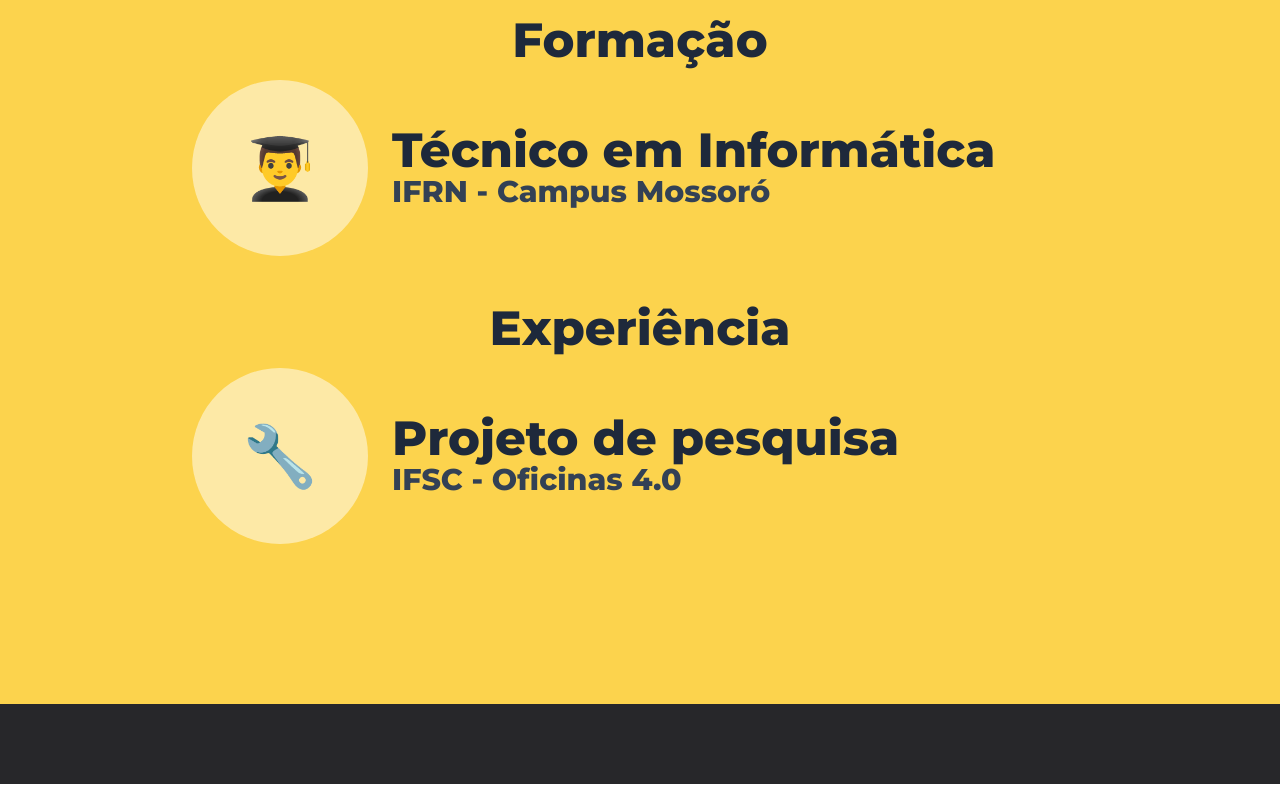
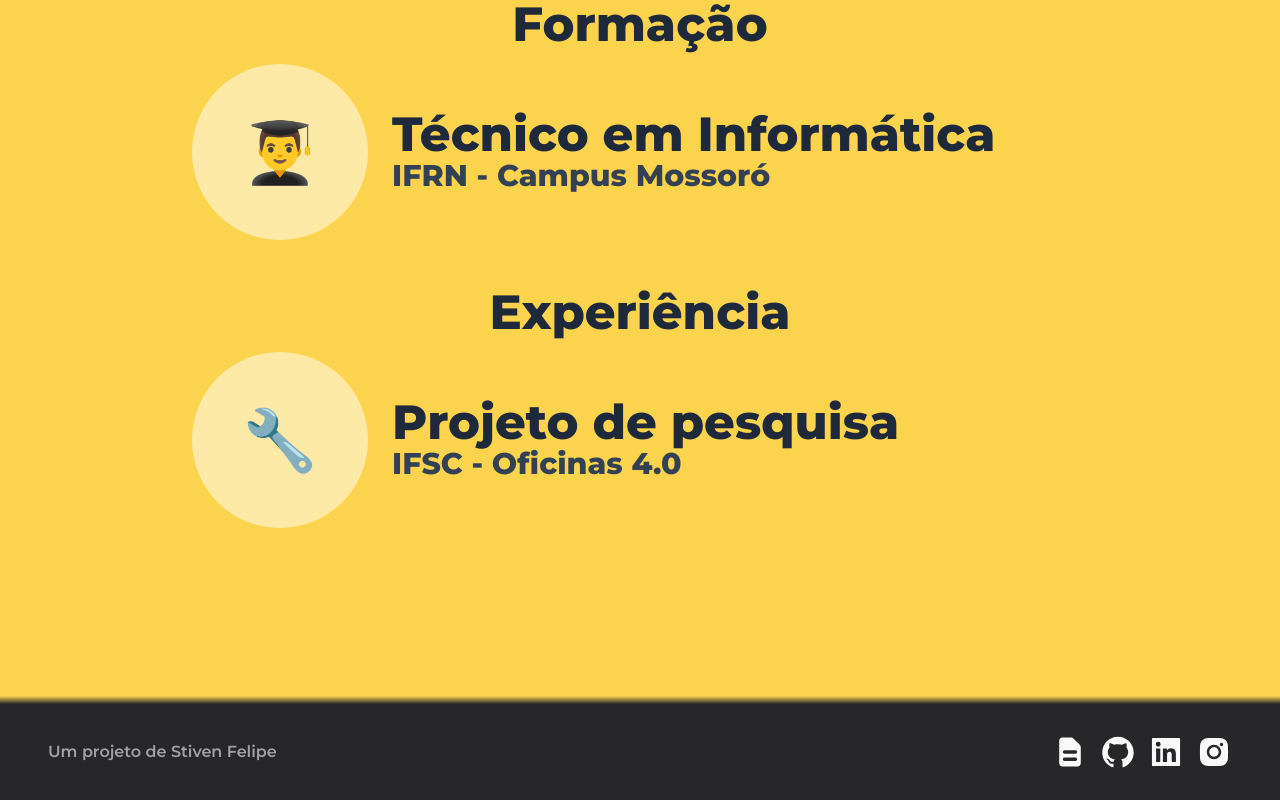
Before and after one commit to StivenF0/personal-website, a Next.js app: page / in a window 1280 px wide. Shown: the part 1936-2736 px from the top of the page. Built offline with nearby package versions, Linux system fonts and the light colour scheme.

Commit message:
Finishing the basics for the portfolio

```diff
--- a/package.json
+++ b/package.json
@@ -19,6 +19,7 @@
     "postcss": "8.4.24",
     "react": "18.2.0",
     "react-dom": "18.2.0",
+    "react-icons": "^4.10.1",
     "react-simple-typewriter": "^5.0.1",
     "tailwindcss": "3.3.2",
     "typescript": "5.1.3"
--- a/src/components/ExperienceSection.tsx
+++ b/src/components/ExperienceSection.tsx
@@ -9,8 +9,14 @@
           backgroundImage: `linear-gradient(to bottom, ${colors.slate[900]}, transparent)`,
         }}
       />
+      <div
+        className="absolute bottom-0 left-0 h-[1vh] w-full"
+        style={{
+          backgroundImage: `linear-gradient(to top, ${colors.zinc[800]}, transparent)`,
+        }}
+      />
       {/* Content */}
-      <div className="max-w-4xl w-[70vw] pt-8 text-slate-800 flex flex-col gap-4 justify-center">
+      <div className="max-w-4xl w-[70vw] text-slate-800 flex flex-col gap-4 justify-center">
         <h2 className="text-5xl font-extrabold mx-auto">Formação</h2>
         <div className="flex gap-6">
           <div className="h-44 w-44 bg-white/50 rounded-[50%] grid place-content-center text-6xl">
--- a/src/components/Footer.tsx
+++ b/src/components/Footer.tsx
@@ -1,3 +1,42 @@
+import { AiFillGithub, AiFillInstagram, AiFillLinkedin } from "react-icons/ai";
+import { HiDocumentText } from "react-icons/hi";
+
 export default function Footer() {
-  return <footer className="h-[10vh] bg-zinc-800"></footer>;
+  return (
+    <footer className="h-24 bg-zinc-800 flex justify-between items-center px-12">
+      <div className="text-zinc-400 font-semibold">
+        Um projeto de Stiven Felipe
+      </div>
+      <div className="flex text-zinc-50 text-4xl gap-3">
+        <a
+          className="cursor-pointer hover:scale-110 transition-all"
+          href="#"
+          target="_blank"
+        >
+          <HiDocumentText />
+        </a>
+        <a
+          className="cursor-pointer hover:scale-110 transition-all"
+          href="https://github.com/StivenF0"
+          target="_blank"
+        >
+          <AiFillGithub />
+        </a>
+        <a
+          className="cursor-pointer hover:scale-110 transition-all"
+          href="https://www.linkedin.com/in/stiven-felipe-c%C3%A2mara-fons%C3%AAca-a40317230"
+          target="_blank"
+        >
+          <AiFillLinkedin />
+        </a>
+        <a
+          className="cursor-pointer hover:scale-110 transition-all"
+          href="https://www.instagram.com/stivenfelipe/"
+          target="_blank"
+        >
+          <AiFillInstagram />
+        </a>
+      </div>
+    </footer>
+  );
 }
--- a/src/components/ProjectsSection.tsx
+++ b/src/components/ProjectsSection.tsx
@@ -16,7 +16,7 @@
     "h-24 mr-6 border-2 border-slate-100 rounded-lg bg-[rgba(241,245,249,0.05)] pl-4 flex items-center transition-all hover:bg-[rgba(241,245,249,0.15)] cursor-pointer self-center";
 
   return (
-    <section className="w-full h-[110vh] text-5xl font-bold bg-slate-900 text-slate-100 pt-[calc(10vh+2rem)] px-8 pb-6 grid grid-cols-[40%,60%] grid-rows-[4rem,1fr] overflow-hidden relative">
+    <section className="w-full h-[110vh] text-5xl font-bold bg-slate-900 text-slate-100 pt-[10vh] px-8 pb-6 grid grid-cols-[40%,60%] grid-rows-[4rem,1fr] overflow-hidden relative">
       <h1 className="w-full h-full grid place-items-center">Meus Projetos</h1>
       <div className="col-start-1 col-end-1 row-start-2 row-end-2 grid justify-center grid-cols-[8rem,1fr] p-12 grid-rows-3 relative text-2xl">
         <div className={projectImgClassName}>
```
Also changed, not shown: 1 other file (tests, documents, lock files or other folders).
